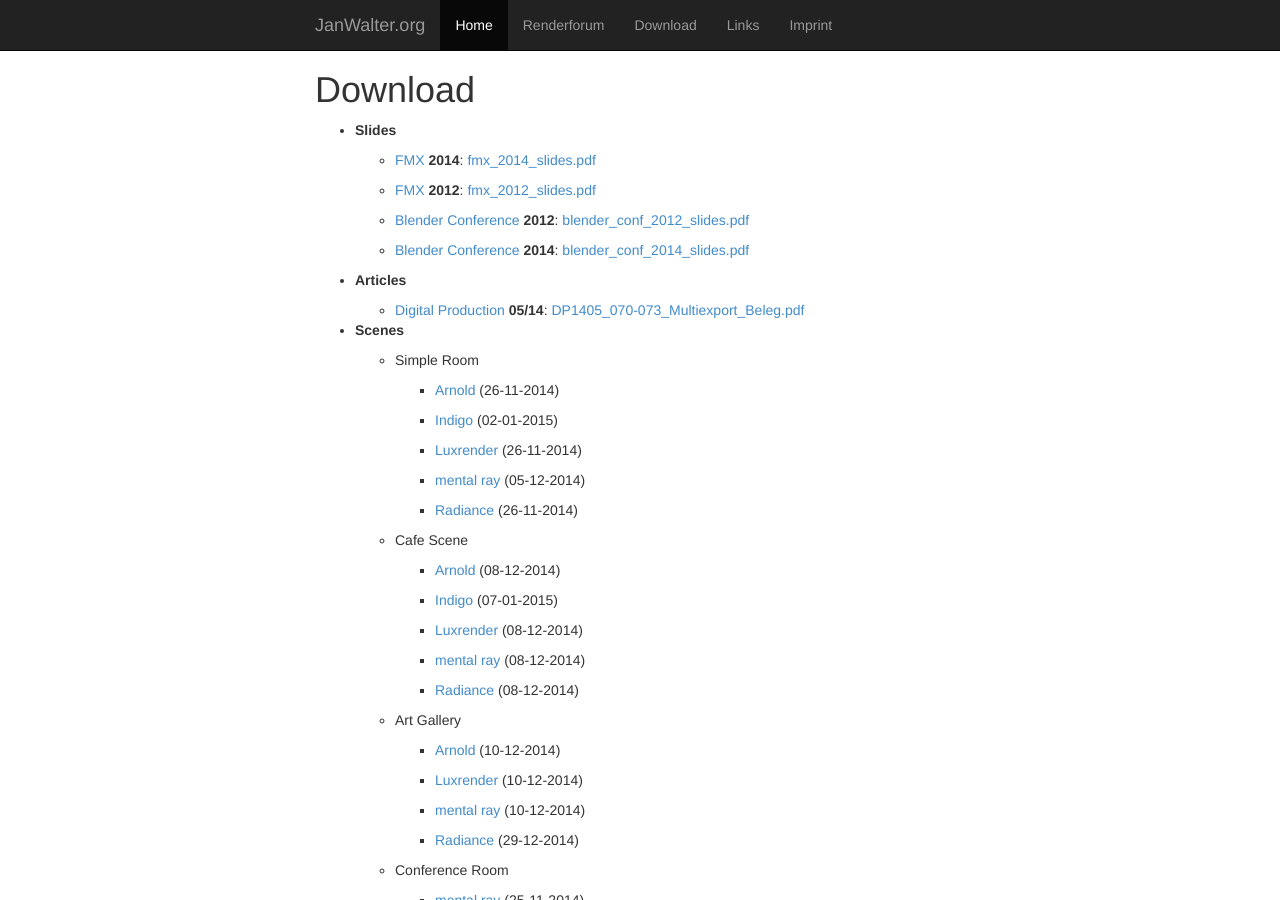
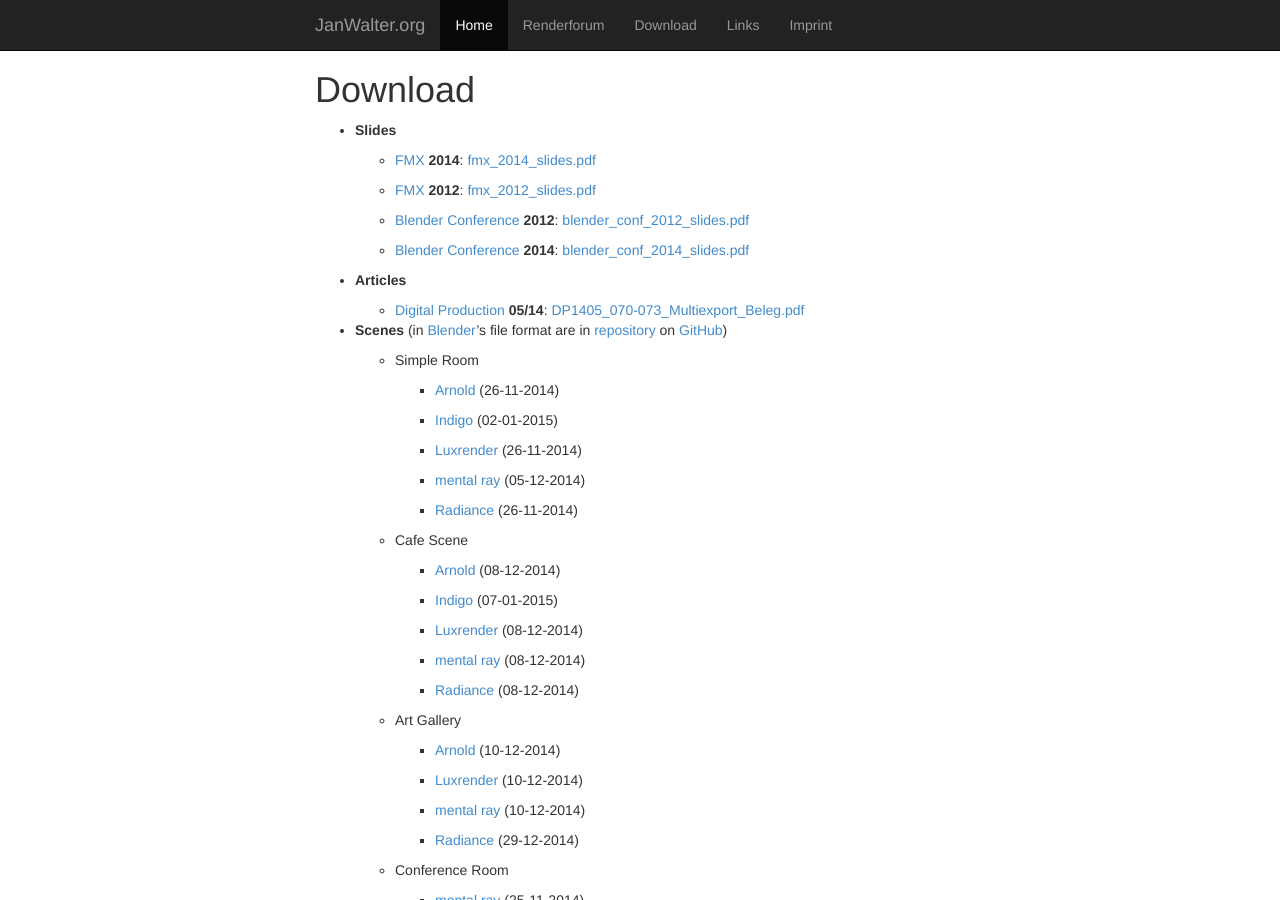
Before and after one commit to wahn/jan_walter_org, a Jekyll site: the page built from download/index.md, in a window 1280 px wide and 900 px high. Built offline with Jekyll 4.4.1, drawn with Linux system fonts in a browser that asks for light colours; Markdown is read by kramdown in place of the engine named in the settings.

Commit message:
Mention, that the Blender scenes can be found in the GitHub repository.

```diff
--- a/download/index.md
+++ b/download/index.md
@@ -23,7 +23,9 @@ Download
     - [Digital Production](http://www.digitalproduction.com) __05/14__:
       [DP1405\_070-073\_Multiexport\_Beleg.pdf](https://www.janwalter.org/Publications/DP1405_070-073_Multiexport_Beleg.pdf)
 
-* __Scenes__
+* __Scenes__ (in [Blender](http://www.blender.org/)'s file format are
+  in [repository](https://github.com/wahn/export_multi) on
+  [GitHub](https://github.com))
 
     - Simple Room
 
```
